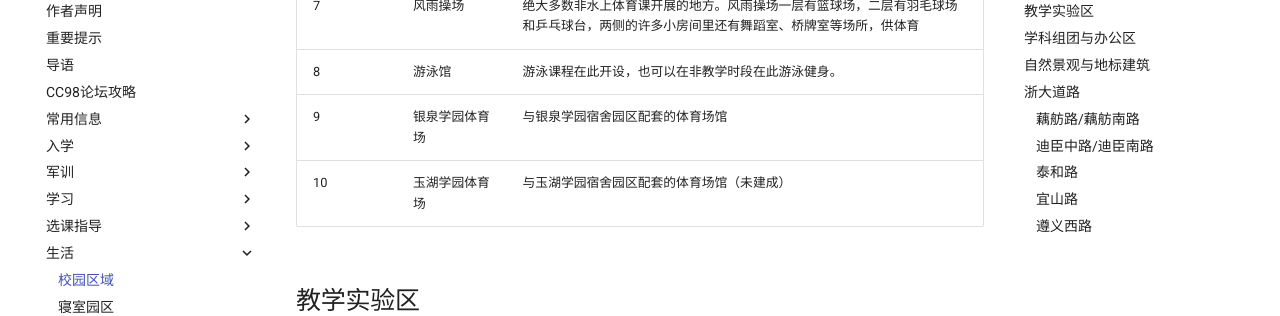
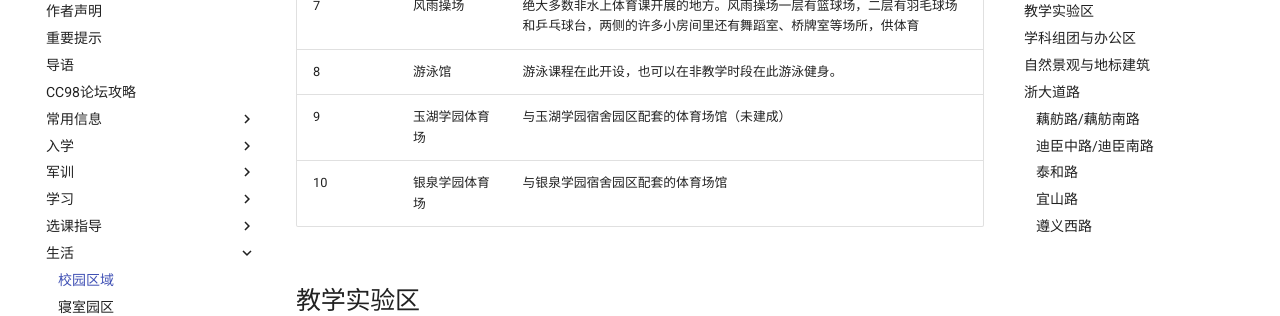
Before and after one commit to mini-full/zju-welcome, an MkDocs documentation site: the page built from docs/life/campus.md, in a window 1280 px wide and 900 px high, scrolled down 2166 px. Shown: the part 151-467 px from the top of the window. Built offline with MkDocs 1.6.1 and Material for MkDocs 9.7.7, drawn with Linux system fonts in a browser that asks for light colours; comment, search, counter and statistics services are not loaded.

Commit message:
修正地点标注错误

```diff
--- a/docs/life/campus.md
+++ b/docs/life/campus.md
@@ -36,8 +36,8 @@
 |6|体育馆|能够容纳超过6000人的超大活动场馆，同时也是亚运场馆之一，一般只用于举办重大赛事或举行重大活动。|
 |7|风雨操场|绝大多数非水上体育课开展的地方。风雨操场一层有篮球场，二层有羽毛球场和乒乓球台，两侧的许多小房间里还有舞蹈室、桥牌室等场所，供体育|舞蹈、桥牌、排舞、太极、散打、跆拳道、功守道、瑜伽、健美等体育课程教学使用。非上课时间，同学们也可以到风雨操场进行锻炼。|
 |8|游泳馆|游泳课程在此开设，也可以在非教学时段在此游泳健身。|
-|9|银泉学园体育场|与银泉学园宿舍园区配套的体育场馆|
-|10|玉湖学园体育场|与玉湖学园宿舍园区配套的体育场馆（未建成）|
+|9|玉湖学园体育场|与玉湖学园宿舍园区配套的体育场馆（未建成）|
+|10|银泉学园体育场|与银泉学园宿舍园区配套的体育场馆|
 
 ## 教学实验区
 
```
